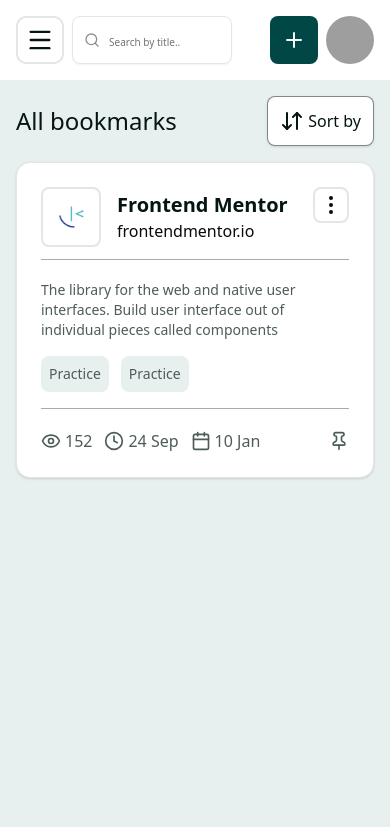
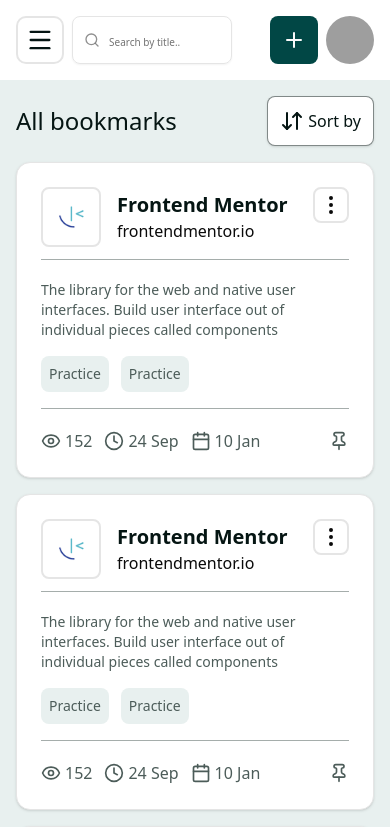
Before and after one commit to Shadrack04/bookmark-manager, a Next.js app: page / in a window 390 px wide. Shown: the top 827 px of the page. Built offline with nearby package versions, Linux system fonts and the light colour scheme; grey boxes are pictures that could not be loaded.

Commit message:
make card grid responsive on both mobile and tablet

```diff
--- a/features/bookmark/components/bookmark-screen.tsx
+++ b/features/bookmark/components/bookmark-screen.tsx
@@ -9,7 +9,9 @@
         <h1 className=" text-secondary font-medium text-2xl">All bookmarks</h1>
         <Sort />
       </div>
-      <div>
+      <div className=" grid grid-cols-1 md:grid-cols-2 gap-4">
+        <BookmarkCard />
+        <BookmarkCard />
         <BookmarkCard />
       </div>
     </section>
```
